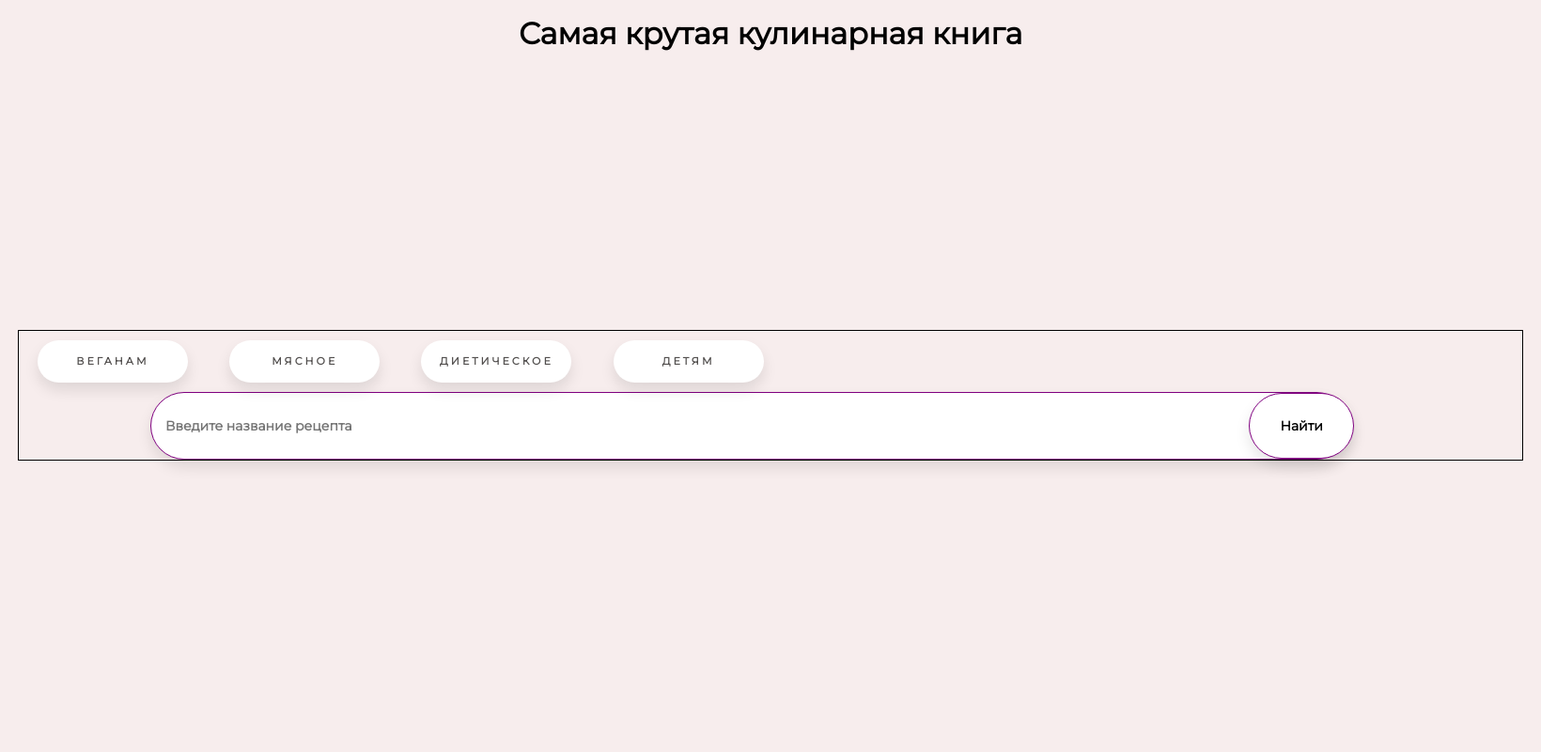
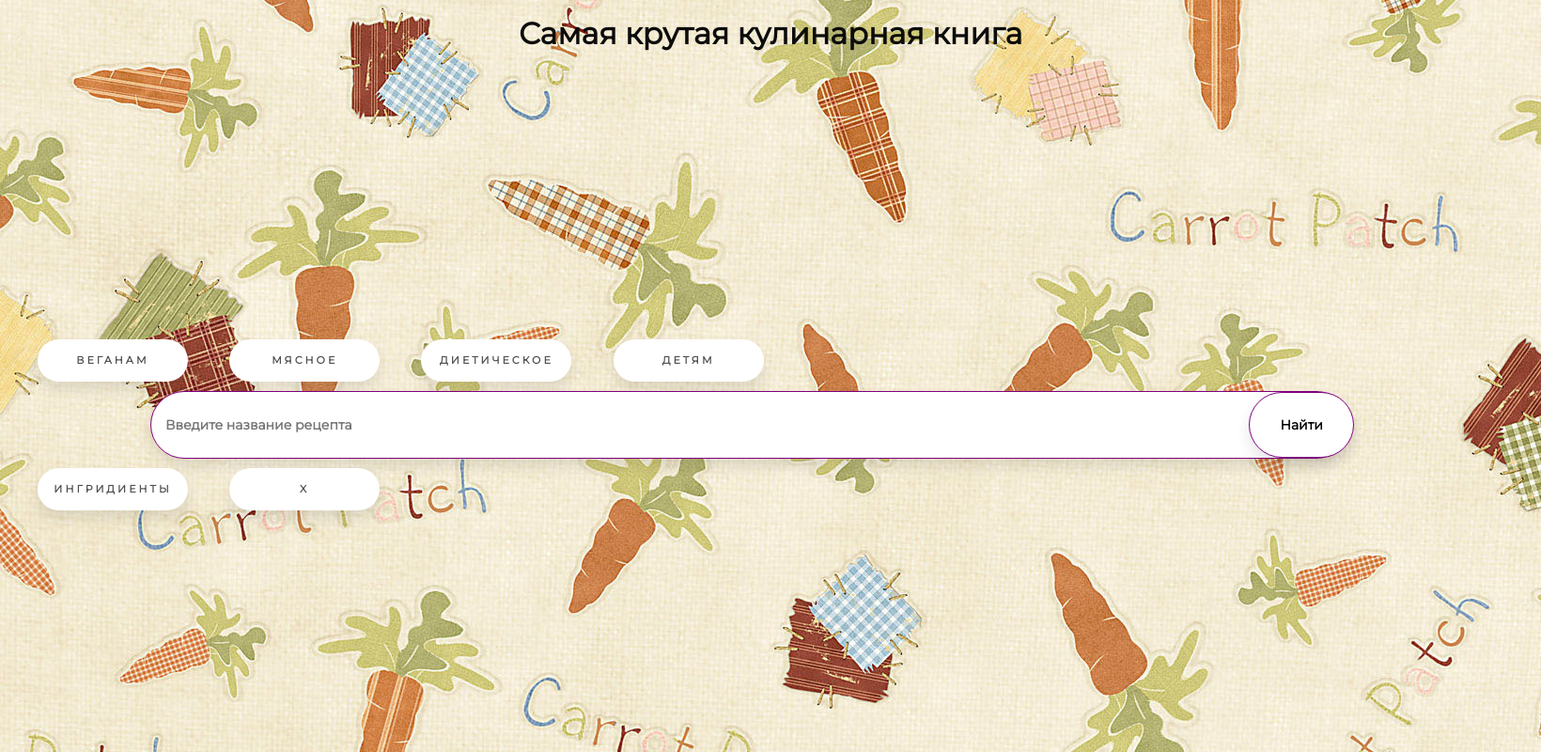
Before and after one commit to Ehot93/CookBook2, a PHP site: page / in a window 1640 px wide. Shown: the whole page at 94% size. Run offline with PHP 8.4, Linux system fonts and the light colour scheme; data comes from the database, SQL or seed files in the repository; some libraries are stand-ins or nearby versions.

Commit message:
something work with buttons

```diff
--- /dev/null
+++ b/app.js
@@ -0,0 +1,22 @@
+var app = angular.module("App", []);
+	app.controller("AppCont", function($scope){
+		$scope.ShowButtons = function(){
+			console.log('angular work');
+		}
+
+	})
+
+
+// (function(){
+// 	'use strict';
+// 	angular
+// 	.module('app', [])
+
+// 	.controller('AppCont', ['$scope', function($scope){
+
+// 	}])
+// 	$scope.show = function(){
+// 		// $scope.style.visibility = visible;
+// 		GetElementByClass("btnh").style.visibility = visible;
+// 	}
+// } ) ();
--- a/index.php
+++ b/index.php
@@ -1,9 +1,11 @@
 <!DOCTYPE html>
-<html lang="en" ng-app>
+<html lang="en" ng-app="App">
 <head>
 	<meta charset="UTF-8">
 	<script>document.write('<script src="http://' + (location.host || 'localhost').split(':')[0] + ':35729/livereload.js?snipver=1"></' + 'script>')</script>
 	<script src="https://ajax.googleapis.com/ajax/libs/angularjs/1.7.2/angular.min.js"></script>
+	<script src="http://code.jquery.com/jquery-1.8.3.js"></script>
+	<script src="app.js"></script>
 	<link rel="stylesheet" href="style.css">
 	<link href="https://fonts.googleapis.com/css?family=Montserrat" rel="stylesheet">
 	<link rel="shortcut icon" href="img/pizza.png" type="image">
@@ -11,19 +13,41 @@
 </head>
 <body>
 	<h1>Самая крутая кулинарная книга</h1>
-	<div class="top">
-		<a href="" class="btn">Веганам</a>
+	<div class="top" ng-controller='AppCont'>
+		<a href="" class="btn" value="meat">Веганам</a>
 		<a href="" class="btn">Мясное</a>
 		<a href=""class="btn">Диетическое</a>
 		<a href="" class="btn">Детям</a>
 		<input type="text" id="search" placeholder="Введите название рецепта">
 		<input type="button" value="Найти">
-	</div>
-	<div class="leftbar">
+		<a href="" class="btn"   ng-click="ShowButtons()" onclick="Show()">Ингридиенты</a>
+		<a href="" class="btnx" onclick="Hide()">X</a>
+		<a href="" class="btnh">Салями</a>
+		<a href="" class="btnh">Говядина</a>
+		<a href="" class="btnh">Яйцо куриное</a>
+		<a href="" class="btnh">Мука</a>
+		<a href="" class="btnh">Вода</a>
+<script>
+	$(document).ready(function(){
+		Hide();
+		// var vis = document.getElementByClassName('btnh').style.visibility;
+		// var vis = $('btnh')elem.style.visibility;
+		// console.log(vis);
+	})
+	function Hide(){
+		// $('.btnh').animate({height: "hide"}, 1000);
+		$('.btnh').hide();
 
+	}
+	function Show(){
+		$('.btnh').show();
+		// $('.btnh').animate({margin: "+=200px"}, 1000);
+
+
+	}
+</script>
 	</div>
 	<!-- <div class="content">
-		<p>Я хочу сделать хорошую и клевую книгу рецептов, точнее приложение с рецептами, для себя, своей мамы, девушки и всех кто хочет готовить еду вкусно.</p>
 		<div class="db">
 		<?php include 'data.php';?>
 		</div>
--- a/style.css
+++ b/style.css
@@ -9,12 +9,13 @@ body{
 	padding: 0;
 	font-family: 'Montserrat', sans-serif;
 	position: absolute;
-	background-color: #F7EDED;
-	/*background: url(img/fon.jpg);*/
+	/*background-color: #F7EDED;*/
+	background: url(img/fon.jpg) ;
 }
 h1{
 	text-align: center;
 	padding-top: 1%;
+	color: #0c0c0c;
 }
 .top{
 	position: relative;
@@ -23,7 +24,7 @@ h1{
 	align-content: center;
 	margin-top: 18%;
 	width: 100em;
-	border: 1px solid black;
+	/*border: 1px solid black;*/
 }
 #search{
 	width: 90em;
@@ -63,15 +64,7 @@ input[type="button"]{
 	/*margin-top: 0px;*/
 
 }
-.leftbar{
-	width: 2em;
-	float: left;
-}
-.btn{
-    position: relative;
-	margin-left: 10em;
-}
-a.btn{
+a.btn, a.btnh, a.btnx{
   text-decoration: none;
   outline: none;
   display: inline-block;
@@ -91,10 +84,15 @@ a.btn{
   box-shadow: 0 8px 15px rgba(0,0,0,.1);
   transition: .3s;
 }
-a.btn:hover{
+a.btn:hover, a.btnh:hover{
   background: #2EE59D;
   box-shadow: 0 15px 20px rgba(46,229,157,.4);
   color: white;
+}
+a.btnh{
+	/*visibility: hidden;*/
+	z-index: -1;
+
 }
 .content{
 	background: linear-gradient(45deg, #c488ef, #e5e07e);
```
Also changed, not shown: img/fon1.jpg (added), img/fon2.jpg (added), img/fon3.jpg (added), 2 other files.
